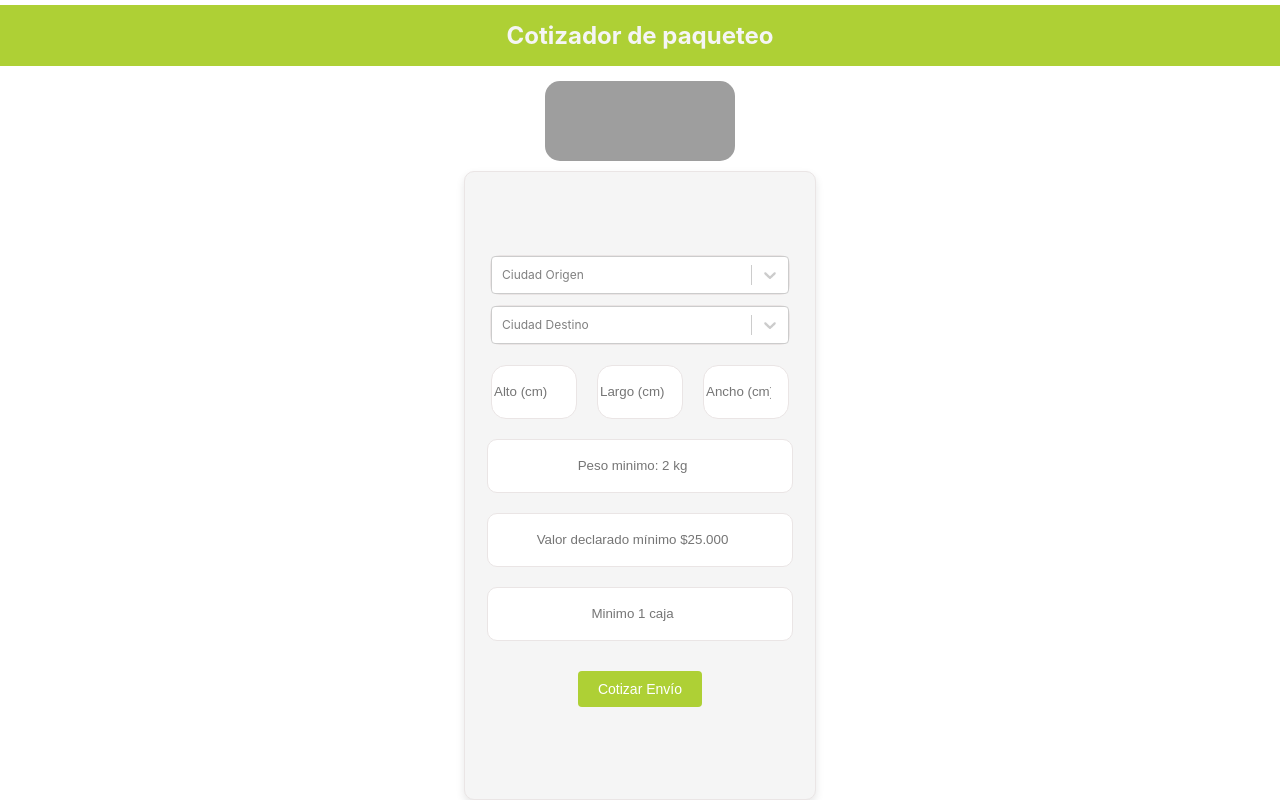
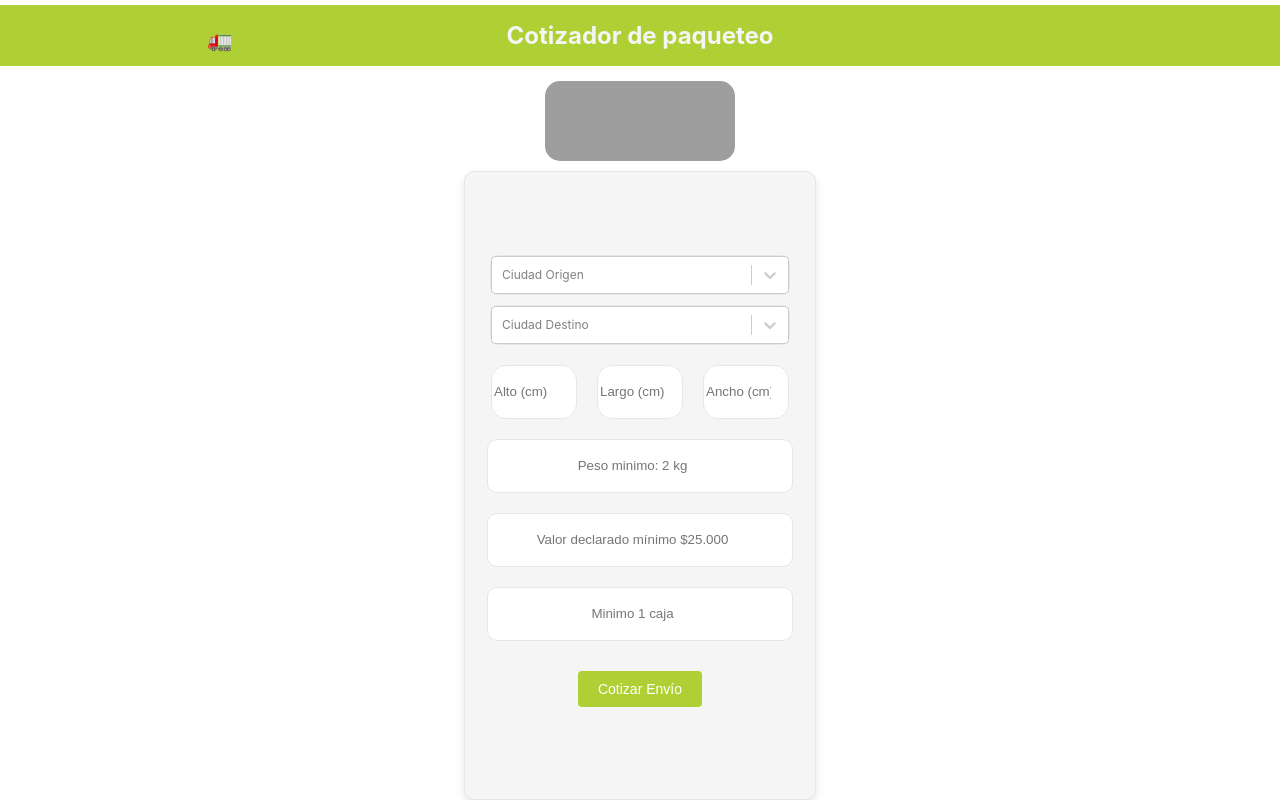
Before and after one commit to EdwinZarateP/Cotizador, a React (Vite) app: page / in a window 1280 px wide. Built offline with nearby package versions, Linux system fonts and the light colour scheme; grey boxes are pictures that could not be loaded.

Commit message:
modificacion34

```diff
--- a/src/componentes/calculadora.tsx
+++ b/src/componentes/calculadora.tsx
@@ -3,7 +3,7 @@ import SelectorCiudad from './ciudad.tsx';
 import SelectorPesos from './pesos.tsx';
 import SelectorPesoMinyDec from './pesoMinyDeclarado.tsx';
 import GenerarCotizacion from './cotizarEnvio.tsx';
-// import Resultado from './resultadoCotizacion.tsx';
+import Car from './carro.tsx'
 import { useState } from 'react';
 
 
@@ -53,6 +53,7 @@ function Calculadora() {
   return (
       <div className='contenedorCalculadora'>
 
+        <Car/>
         <SelectorCiudad
         onCiudadDestinoChange={manejarCambioDeCiudadDestino}/>
 
--- /dev/null
+++ b/src/componentes/carro.tsx
@@ -0,0 +1,34 @@
+
+import { useState, useEffect } from 'react';
+import '../estilos/carro.css'
+
+const Car = () => {
+  const [position, setPosition] = useState<number>(-100); // Estado para la posición horizontal del automóvil
+  const [direction, setDirection] = useState<number>(2); // Estado para la dirección del movimiento (izquierda o derecha)
+  const carWidth = 50; // Ancho del automóvil
+
+  useEffect(() => {
+    const screenWidth = 450;
+    const interval = setInterval(() => {
+      // Verificar si el automóvil llega al borde izquierdo o derecho de la pantalla
+      if (position <= 0) {
+        setDirection(1); // Cambiar la dirección a la derecha
+      } else if (position + carWidth >= screenWidth) {
+        setDirection(-1); // Cambiar la dirección a la izquierda
+      }
+
+      // Actualizar la posición del automóvil según la dirección actual
+      setPosition(prevPosition => prevPosition + (5 * direction)); // Velocidad de movimiento: 5px/frame
+    }, 40); // Intervalo de tiempo para actualizar la posición (50ms)
+
+    return () => clearInterval(interval); // Limpiar el intervalo cuando el componente se desmonte
+  }, [position, direction]);
+
+  return (
+    <div className="car" style={{ left: `${position}px` }}>
+      🚛{/* Puedes reemplazar este emoji con una imagen de un automóvil */}
+    </div>
+  );
+};
+
+export default Car;
--- /dev/null
+++ b/src/estilos/carro.css
@@ -0,0 +1,11 @@
+.car {
+  position: absolute;
+  top: 5%;
+  transform: translate(-50%, -50%);
+  width: 50px;
+  height: 30px;
+  /*background-color: red; */
+  text-align: center;
+  line-height: 30px;
+  font-size: 20px;
+}
```
